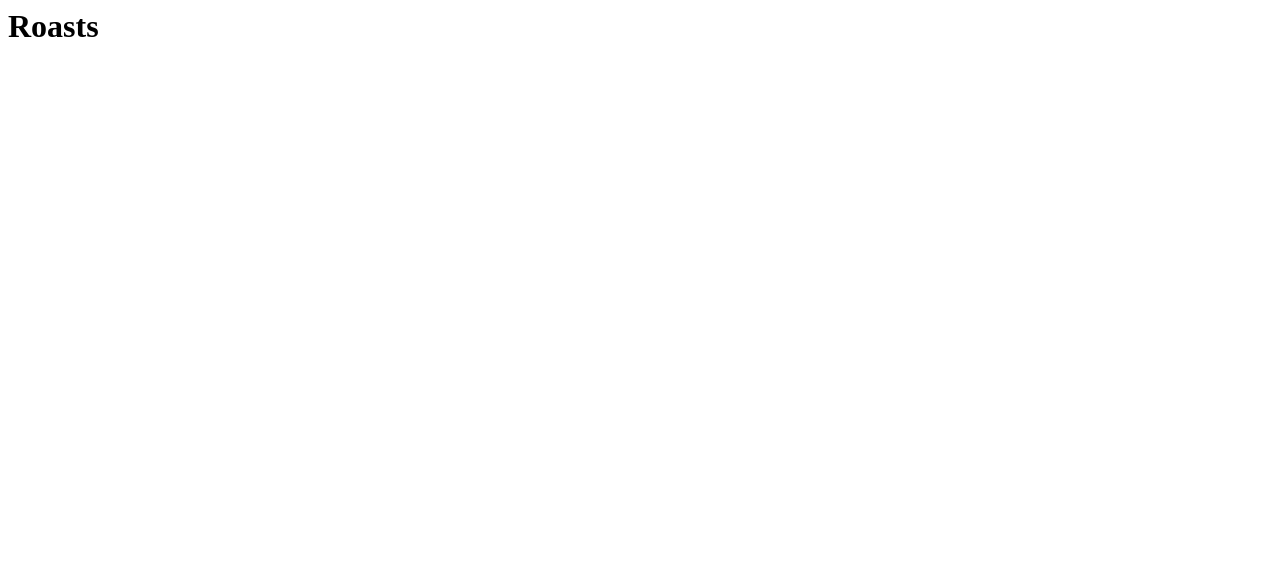
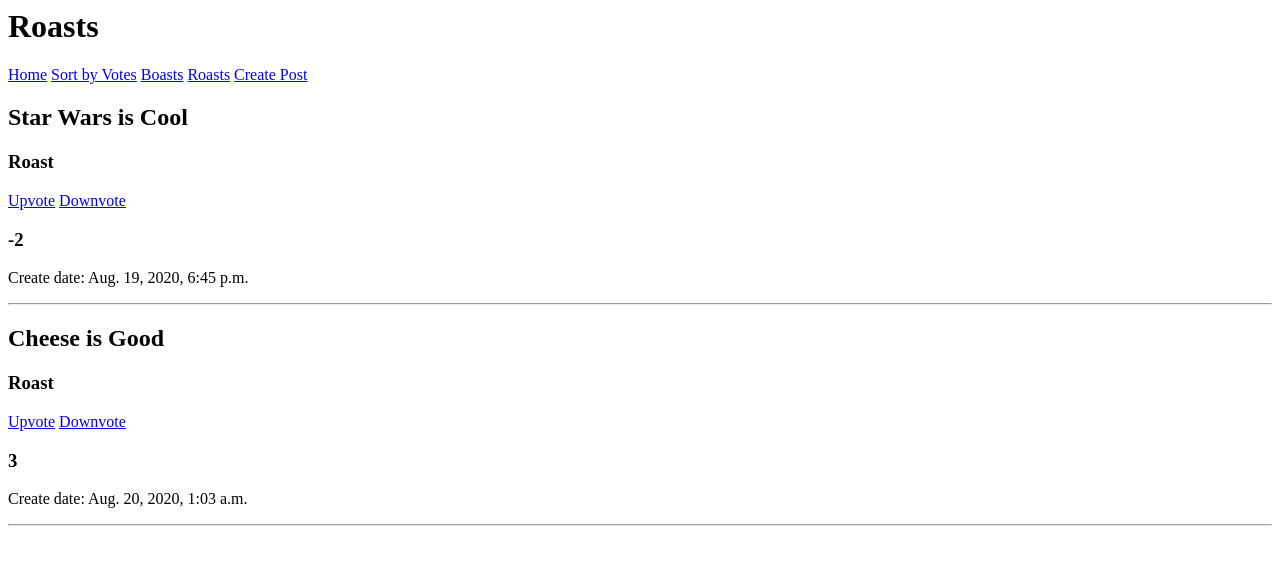
Before and after one commit to kevdev19/ghostpost, a Django app: page /roasts/ in a window 1280 px wide. Before the commit the part shown is almost empty. Shown: the top 565 px of the page. Run offline with Django 3.2, Linux system fonts and the light colour scheme; data comes from the database, SQL or seed files in the repository; both versions use the stored data as it was after the commit.

Commit message:
completed upvote downvote feature

```diff
--- a/ghostpostapp/views.py
+++ b/ghostpostapp/views.py
@@ -1,11 +1,12 @@
-from django.shortcuts import render, HttpResponseRedirect, reverse
+from django.shortcuts import render, HttpResponseRedirect, reverse, redirect
 from ghostpostapp.models import RoastBoastModel
 from .forms import NewPostForm
 
 
 def index_view(request):
-    posts = RoastBoastModel.objects.filter().order_by('submit_time')
-    return render(request, 'index.html', {"posts": posts})
+    posts = RoastBoastModel.objects.all().order_by('submit_time')
+    up_vote_total = request.POST.get('up_vote')
+    return render(request, 'index.html', {"posts": posts, "up_vote_total": up_vote_total})
 
 
 def create_post_view(request):
@@ -24,24 +25,32 @@ def create_post_view(request):
 
 
 def boast_view(request):
-    return render(request, 'boasts.html', {})
+    posts = RoastBoastModel.objects.filter(is_boast=True)
+    return render(request, 'boasts.html', {"posts": posts})
 
 
 def roast_view(request):
-    return render(request, 'roasts.html', {})
+    posts = RoastBoastModel.objects.filter(is_boast=False)
+    return render(request, 'roasts.html', {"posts": posts})
 
 
-def up_vote_view(request):
-    pass
+def up_vote_view(request, upvote_id):
+    post = RoastBoastModel.objects.get(id=upvote_id)
+    post.up_vote = post.up_vote + 1
+    post.save()
+    return redirect('/')
 
 
-def down_vote_view(request):
-    pass
+def down_vote_view(request, downvote_id):
+    post = RoastBoastModel.objects.get(id=downvote_id)
+    post.down_vote = post.down_vote - 1
+    post.save()
+    return redirect('/')
 
 
 def sort_view(request):
     pass
 
 
-def posts_view(request):
+def posts_view(request, post_id):
     pass
--- a/ghostpostproject/urls.py
+++ b/ghostpostproject/urls.py
@@ -22,10 +22,9 @@ urlpatterns = [
     path('', index_view, name='homepage'),
     path('boasts/', boast_view, name='boasts'),
     path('roasts/', roast_view, name='roasts'),
-    path('upvote/<int:id>/', up_vote_view, name='upvote'),
-    path('downvote/<int:id>/', down_vote_view, name='downvote'),
+    path('upvote/<int:upvote_id>/', up_vote_view, name='upvote'),
+    path('downvote/<int:downvote_id>/', down_vote_view, name='downvote'),
     path('sorted/', sort_view, name='sort'),
-    path('posts/<str:id>/', posts_view, name='posts'),
     path('createpost/', create_post_view, name='createpost'),
     path('admin/', admin.site.urls),
 ]
--- a/templates/roasts.html
+++ b/templates/roasts.html
@@ -1 +1,31 @@
 <h1>Roasts</h1>
+
+<div>
+<a href="{% url 'homepage' %}">Home</a>
+<a href="{% url 'sort' %}">Sort by Votes</a>
+<a href="{% url 'boasts' %}">Boasts</a>
+<a href="{% url 'roasts' %}">Roasts</a>
+<a href="{% url 'createpost' %}">Create Post</a>
+</div>
+
+{% for post in posts%}
+<div>
+    <h2>{{post.content}}</h2>
+
+    {% if post.is_boast == True %}
+            <h3>Boast</h3>
+        {% else %}
+            <h3>Roast</h3>
+    {% endif %}
+    <div>
+        <a href="{% url 'upvote' post.id %}">Upvote</a>
+        <a href="{% url 'downvote' post.id %}">Downvote</a>
+        </div>
+        <div>
+        <h3>{{ post.up_vote|add:post.down_vote }}</h3>
+        </div>
+    </div>
+    <p>Create date: {{post.submit_time}}</p>
+    <hr />
+</div>
+{% endfor %}
```
Also changed, not shown: templates/boasts.html (+30 -0 lines), templates/index.html (+6 -4 lines), db.sqlite3.
